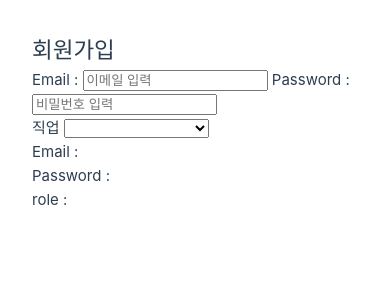
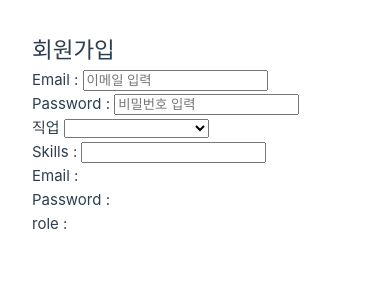
Before and after one commit to Min-byeonghyun/vue-project, a Vue app: page / in a window 390 px wide. Shown: the top 300 px of the page. Built offline with nearby package versions, Linux system fonts and the light colour scheme; the HTML template or start-up script is replaced by a standard one.

Commit message:
keyboard Event

```diff
--- a/src/components/SignupForm.vue
+++ b/src/components/SignupForm.vue
@@ -6,7 +6,19 @@ export default {
       email: '',
       password: '',
       role: '',
+      tempSkill: '',
+      skills: [],
     }
+  },
+  methods: {
+    addSkill($event) {
+      if ($event.key === 'Enter' && this.tempSkill.trim()) {
+        if (!this.skills.includes(this.tempSkill)) {
+          this.skills.push(this.tempSkill)
+          this.tempSkill = ''
+        }
+      }
+    },
   },
 }
 </script>
@@ -17,7 +29,9 @@ export default {
         <h2 class="mt-6 text-center text-3xl font-bold tracking-tighter">회원가입</h2>
       </div>
       <form>
-        <label for="email" class=""> Email : </label>
+        <div class="-space-y-px rounded-md shadow-sm">
+          <div class="mb-8">
+            <label for="email" class="block font-bold text-sm mb-2"> Email : </label>
             <input
               v-model="email"
               id="email"
@@ -28,7 +42,11 @@ export default {
               class="relative block w-full appearance-none rounded-none rounded-t-md outline-none border-b-2 border-gray-300 px-3 py-2 text-gray-900 placehoder-gray-500 focus:z-10 focus:border-indigo-500 focus:outline-none focus:ring-indigo-500 sm:text-sm"
               placeholder="이메일 입력"
             />
-        <label for="password" class=""> Password : </label>
+          </div>
+        </div>
+        <div class="-space-y-px rounded-md shadow-sm">
+          <div class="mb-8">
+            <label for="password" class="block font-bold text-sm mb-2"> Password : </label>
             <input
               v-model="password"
               id="password"
@@ -39,6 +57,8 @@ export default {
               class="relative block w-full appearance-none rounded-none rounded-t-md outline-none border-b-2 border-gray-300 px-3 py-2 text-gray-900 placehoder-gray-500 focus:z-10 focus:border-indigo-500 focus:outline-none focus:ring-indigo-500 sm:text-sm"
               placeholder="비밀번호 입력"
             />
+          </div>
+        </div>
         <div class="-space-y-px rounded-md shadow-sm">
           <div class="mb-8">
             <label for="Role" class="block font-bold text-sm mb-2"> 직업 </label>
@@ -53,6 +73,26 @@ export default {
             </select>
           </div>
         </div>
+        <div class="-space-y-px rounded-md shadow-sm">
+          <div class="mb-8">
+            <label for="skills" class="block font-bold text-sm mb-2"> Skills : </label>
+            <input
+              v-model="tempSkill"
+              @keyup="addSkill"
+              type="text"
+              class="relative block w-full appearance-none rounded-none rounded-t-md outline-none border-b-2 border-gray-300 px-3 py-2 text-gray-900 placehoder-gray-500 focus:z-10 focus:border-indigo-500 focus:outline-none focus:ring-indigo-500 sm:text-sm"
+            />
+            <div class="flex flex-wrap">
+              <div
+                v-for="skill in skills"
+                :key="skill"
+                class="mt-3 text-xs font-semibold rounded-full py-1 px-4 mx-1 leading-normal bg-indigo-500 text-white hover:bg-gray-900"
+              >
+                <span>{{ skill }}</span>
+              </div>
+            </div>
+          </div>
+        </div>
       </form>
       <!-- two-way data binding   -->
       <p class="mt-20 text-sm text-gray-900">Email : {{ email }}</p>
```
Lines whose indentation alone changed are shown as unchanged.
